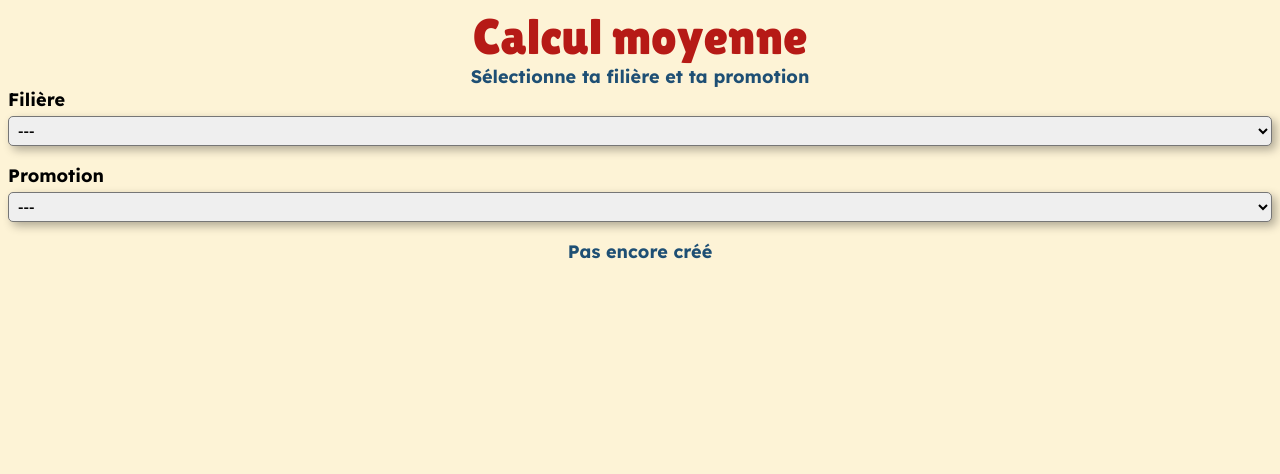
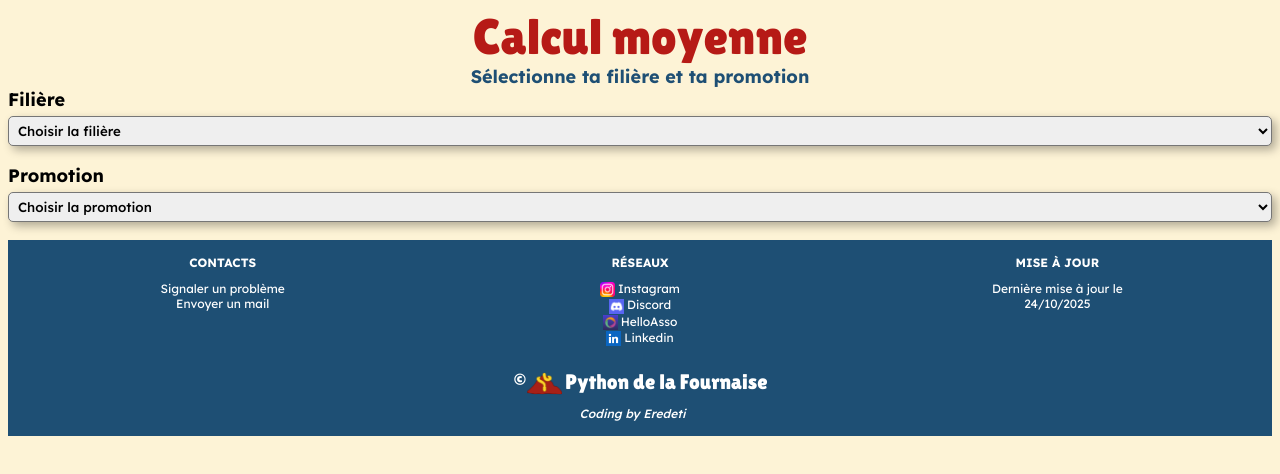
Before and after one commit to Python-de-la-Fournaise/calcul_moyenne, a plain HTML site: page index.html in a window 1280 px wide. Drawn offline with Linux system fonts and the light colour scheme.

Commit message:
Update index.html

```diff
--- a/index.html
+++ b/index.html
@@ -1,5 +1,5 @@
 <head>
-  <title>Calcul Moyenne</title>
+  <title>Calcul Moyenne L1</title>
   <link rel="icon" href="/img/logo.png">
 
   <meta charset="utf-8">
@@ -15,31 +15,38 @@
 
   <!-- /* Choix de la fac + promotiion */ -->
   <div class="lexend_normal" id="choix_parcours">
-      <div class="lexend_bold">Filière</div>
+    <div class="lexend_bold">Filière
     <select class="lexend_normal" id="filiere_select" name="filiere">
-        <option value="">---</option>
+      <option selected disabled class="placeholder">Choisir la filière</option>
       <option value="Chimie">Chimie</option>
       <option value="Informatique">Informatique</option>
-        <option value="Math">Math</option>
+      <option value="Mathématiques">Mathématiques</option>
       <option value="MIASHS">MIASHS</option>
       <option value="Physique">Physique</option>
       <option value="SPI">SPI</option>
       <option value="Sciences de la Terre">Sciences de la Terre</option>
       <option value="Sciences de la Vie">Sciences de la Vie</option>
       <option value="Prof Agronomie">Prof Agronomie</option>
-      </select>
+    </select></div>
 
     <p></p>
-    <div class="lexend_bold">Promotion</div>
+    <div class="lexend_bold">Promotion
     <select class="lexend_normal" id="promotion_select" name="promotion">
-      <option value="">---</option>
+      <option selected disabled class="placeholder">Choisir la promotion</option>
       <option value="L1">L1</option>
       <option value="L2">L2</option>
       <option value="L3">L3</option>
-      <option value="M1">M1</option>
-      <option value="M2">M2</option>
-    </select>
+    </select></div>
     <p></p>
+    <div class="lexend_bold" id="specialite">Spécialité
+    <select class="lexend_normal" id="specialite_select" name="promotion">
+      <option selected disabled class="placeholder">Choisir la spécialité</option>
+    </select></div>
+    <p></p>
+
+
+
+
   </div>
 
   <div id="calcul_moyenne">
@@ -57,8 +64,34 @@
     </div>
   </div>
 
-  <div id="en_cours" class="text_center lexend_bold">
-     <h2>Pas encore créé</h2>
+  <footer class="lexend_normal" style="width:100%; ">
+    <div id="info">
+      <table style="width:100%" class="text_center">
+        <tr style="font-size:12px;">
+          <th style="width:33%; padding: 8px;"> CONTACTS </th>
+          <th style="width:33%;"> RÉSEAUX </th>
+          <th style="width:33%;"> MISE À JOUR </th>
+        </tr>
+        <tr style="vertical-align: top; font-size:12px">
+          <td style="width:33%; padding-bottom: 8px;">
+            <a href="https://forms.gle/NoZ2CybVgiJKJrrP6"> Signaler un problème<a> <br>
+            <a href="mailto:python.fournaise974@gmail.com"> Envoyer un mail</a>
+          </td>
+          <td style="width:33%; padding-bottom: 8px">
+            <a href="https://www.instagram.com/pythondelafournaise/"><img src="img/instagram.png" alt="Instagram">Instagram</a> <br>
+            <a href="https://discord.gg/G5aKtQumfN"><img src="img/discord.png" alt="Discord">Discord</a> <br>
+            <a href="https://www.helloasso.com/associations/python-de-la-fournaise"><img src="img/helloasso.png" alt="HelloAsso">HelloAsso</a> <br>
+            <a href="https://www.linkedin.com/company/association-python-de-la-fournaise"><img src="img/linkedin.png" alt="Linkedin">Linkedin</a>
+          </td style="width:33%; padding-bottom: 8px">
+          <td>Dernière mise à jour le <br>24/10/2025</td>
+        </tr>
+      </table>
     </div>
+    <div>
+      <h3 class="Lilita_normal text_center" style="margin:0px;">©<img src="img/logo2.png"style="width:35px;height:35px;vertical-align:middle;">Python de la Fournaise</h3>
+      <i style="font-size: 12px;display:block; text-align: center;padding-right:15px;padding-bottom:15px;color:white;">Coding by Eredeti</i>
+    </div>
+  </footer>
+</body>
 
-</body>
+<!-- TODO : les liens du foot -->
```
Lines whose indentation alone changed are shown as unchanged.
